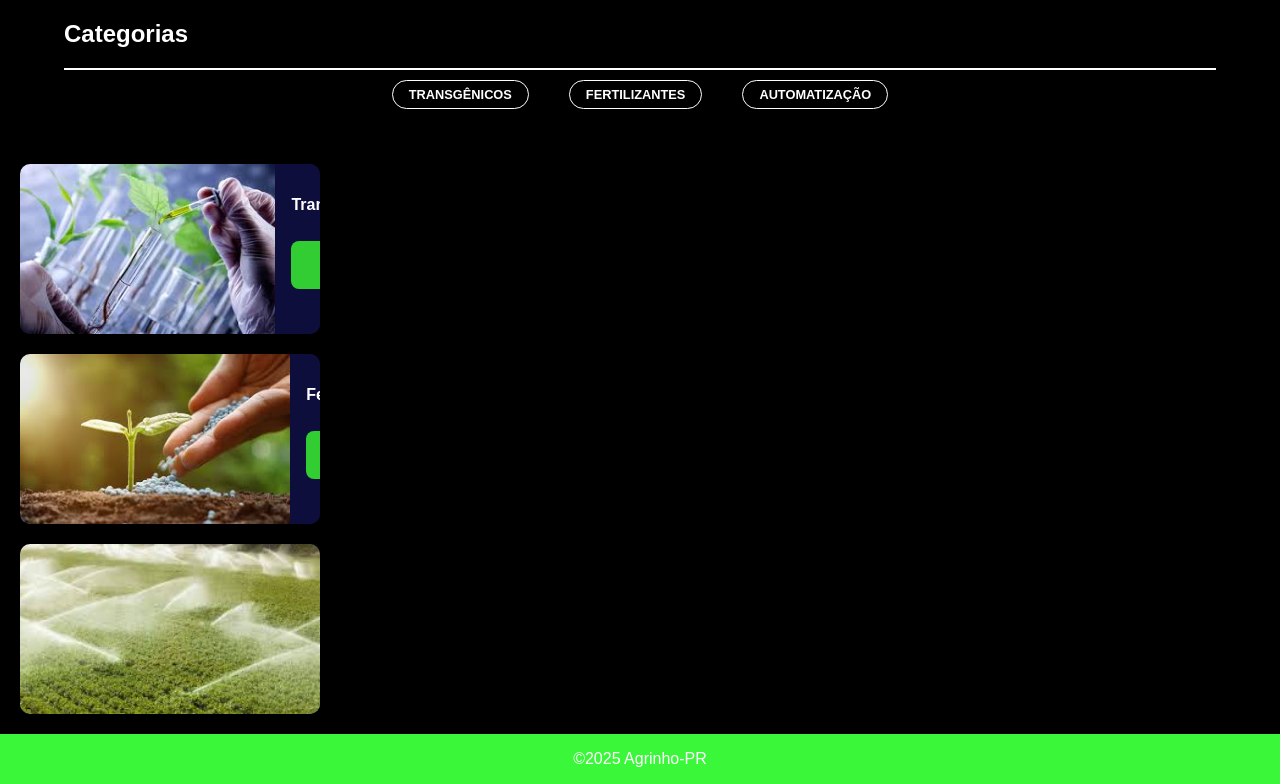
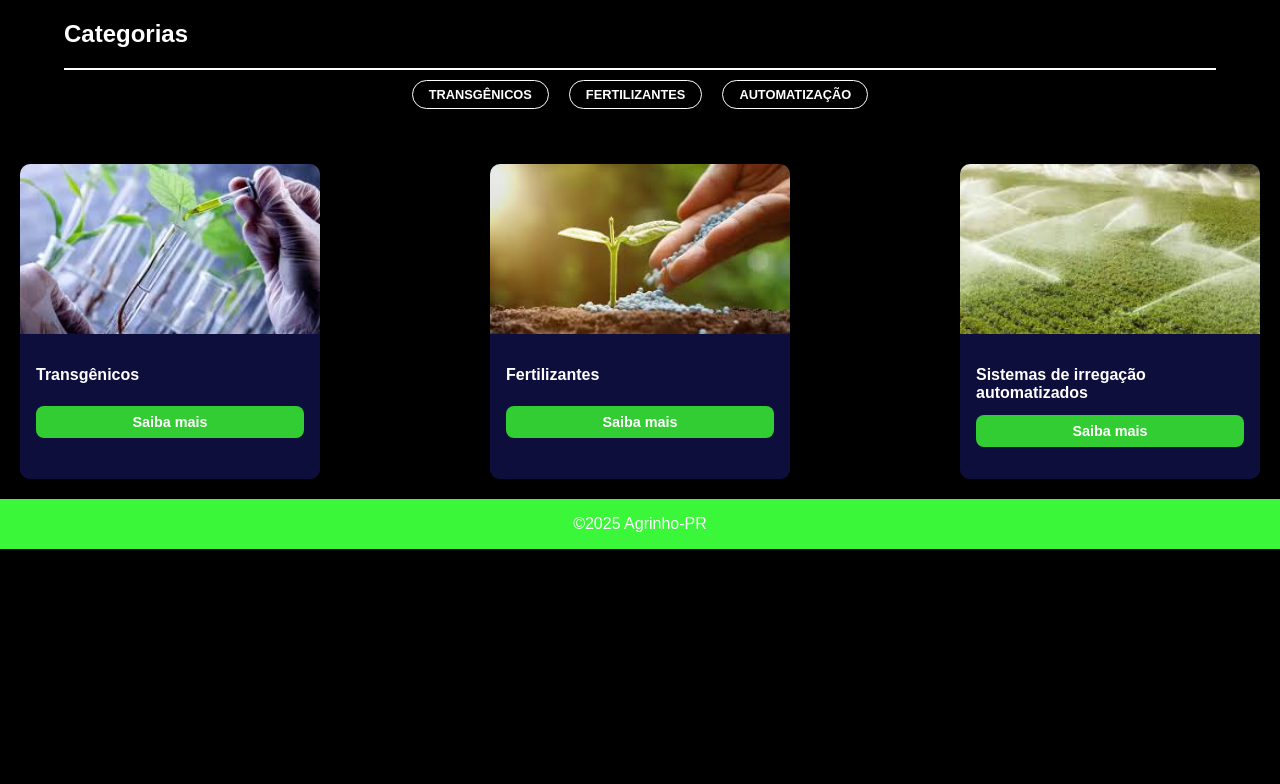
Before and after one commit to Matthewz-sama/Agrinho-2025-, a plain HTML site: page index.html in a window 1280 px wide. Shown: the part 124-908 px from the top of the page. After the commit the page ends 800 px from the top, so only its background shows below. Drawn offline with Linux system fonts and the light colour scheme; a web font is replaced by a local one.

Commit message:
1.1 version
correction of bugs

```diff
--- a/index.html
+++ b/index.html
@@ -43,7 +43,8 @@
         </div>
     </div>
 
-        <div class="category-card">
+        <div class="category-array">
+           <div class="category-card">
             <img src="img/transgenicos.jpg" alt="Transgênicos">
             <div class="category-info">
                 <h3>Transgênicos</h3>
@@ -72,6 +73,8 @@
                 </div>
             </div>
         </div>
+        </div>
+
     <footer>©2025 Agrinho-PR</footer>
 </body>
 </html>
--- a/style.css
+++ b/style.css
@@ -95,7 +95,7 @@ footer {
             justify-content: center;
             display: flex;
             flex-direction: row;
-            gap: 40px;
+            gap: 20px;
             overflow-x: auto;
             padding-bottom: 10px;
             border-top: 2px solid #ffffff;
@@ -136,7 +136,7 @@ footer {
       width: 200px;
       height: auto;
       border-radius: 5px;
-      transition: transform 0.3s;
+      transition:cubic-bezier(0.6, 0.04, 0.98, 0.335)
     }
 
     .post:hover img {
@@ -157,7 +157,7 @@ footer {
 
     .category-section {
     display: flex;
-    gap: 2rem;
+    gap: 20px;
     justify-content: center;
     flex-wrap: wrap;
     padding: 2rem 5%;
@@ -170,7 +170,7 @@ footer {
     box-shadow: 0 4px 12px rgba(0, 0, 0, 0.3);
     width: 300px;
     display: flex;
-    flex-direction: row;
+    flex-direction: column;
     transition: transform 0.3s ease;
     margin: 20px;
 }
@@ -223,3 +223,10 @@ footer {
     font-size: 0.85rem;
     color: #ddd;
 }
+
+.category-array{
+    display: flex;
+    flex-direction: row;
+    justify-content: space-between;
+
+}
```
